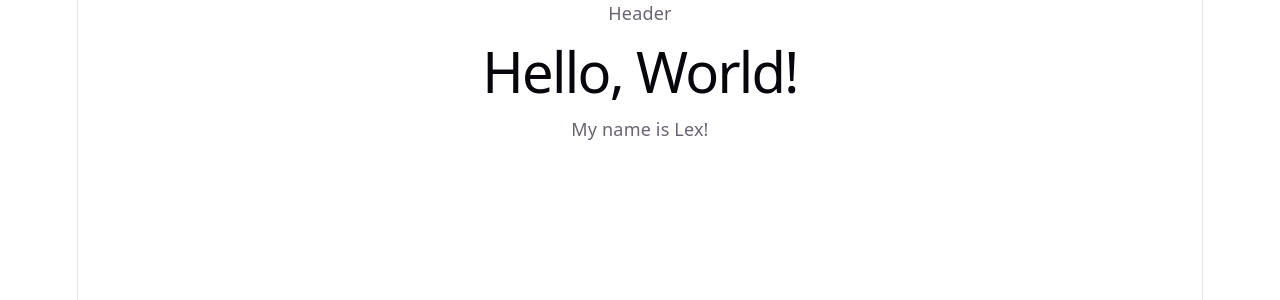
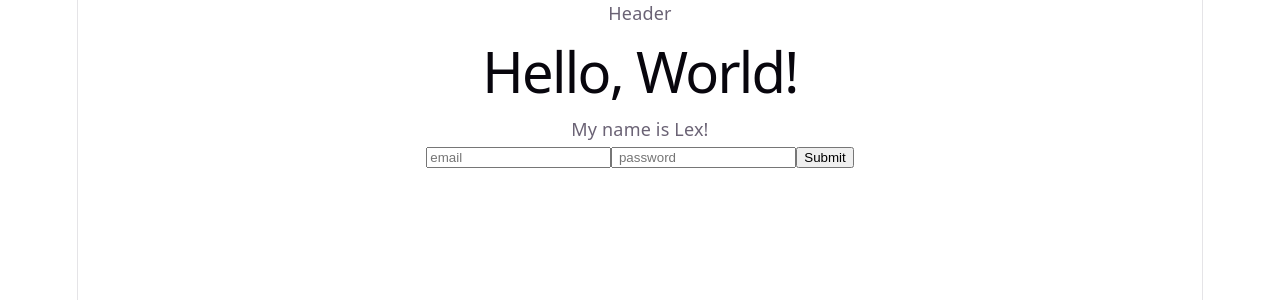
Before and after one commit to loxelheim/webdev-practice, a React (Vite) app in the folder WebBasics/vite-react/Practicati/: page / in a window 1280 px wide. Shown: the top 300 px of the page. Built offline with nearby package versions, Linux system fonts and the light colour scheme.

Commit message:
add more practice

```diff
--- a/WebBasics/vite-react/Practicati/src/App.jsx
+++ b/WebBasics/vite-react/Practicati/src/App.jsx
@@ -1,5 +1,7 @@
 import Header from "./components/Header"
 import HelloWorldComp from "./compositions/HelloWorldComp"
+import Form from "./components/Form"
+import SignInForm from "./components/SignInForm"
 
 function App() {
 
@@ -7,6 +9,8 @@ function App() {
     <>
       <Header />
       <HelloWorldComp />
+      {/* <Form></Form> */}
+      <SignInForm></SignInForm>
     </>
   )
 }
--- /dev/null
+++ b/WebBasics/vite-react/Practicati/src/components/Form.jsx
@@ -0,0 +1,19 @@
+import React from 'react'
+
+function Form() {
+    function funClickFunction(event) {
+        event.preventDefault();
+
+        console.clear()
+        console.log("CLICKEDY-CLICK!")
+    }
+    return (
+        <form onSubmit={ (e) => e.preventDefault() }>
+            <h1>I am a Form!</h1>
+            <input name="form-input" type="text" onInput={ (e) => console.log(e.target.value) }/>
+            <button onClick={ (e) => funClickFunction(e) }>CLICK CLICK</button>
+        </form>
+    )
+}
+
+export default Form
--- /dev/null
+++ b/WebBasics/vite-react/Practicati/src/components/SignInForm.jsx
@@ -0,0 +1,37 @@
+import { useState } from 'react';
+
+
+export default function SignInForm() {
+
+    const [email, setEmail] = useState('');
+    const [password, setPassword] = useState('');
+    const [isLoggedIn, setIsLoggedIn] = useState(false);
+
+    function handleSubmit(event) {
+        event.preventDefault()
+        const credentials = { email, password }
+        // Login Versuch starten...
+        console.log(credentials)
+
+        setEmail('');
+        setPassword('');
+
+        if (email == "test@test.de" && password == "123456") {
+            setIsLoggedIn(true);
+        }
+
+    };
+    if (isLoggedIn) {
+        return (
+            <h3>User is logged in!</h3>
+        )
+    } else {
+        return (
+            <form onSubmit={handleSubmit}>
+                <input type="email" placeholder='email' value={email} onChange={e => setEmail(e.target.value)} />
+                <input type="password" placeholder=' password' value={password} onChange={e => setPassword(e.target.value)} />
+                <button type="submit">Submit</button>
+            </ form >
+        );
+    }
+};
```
